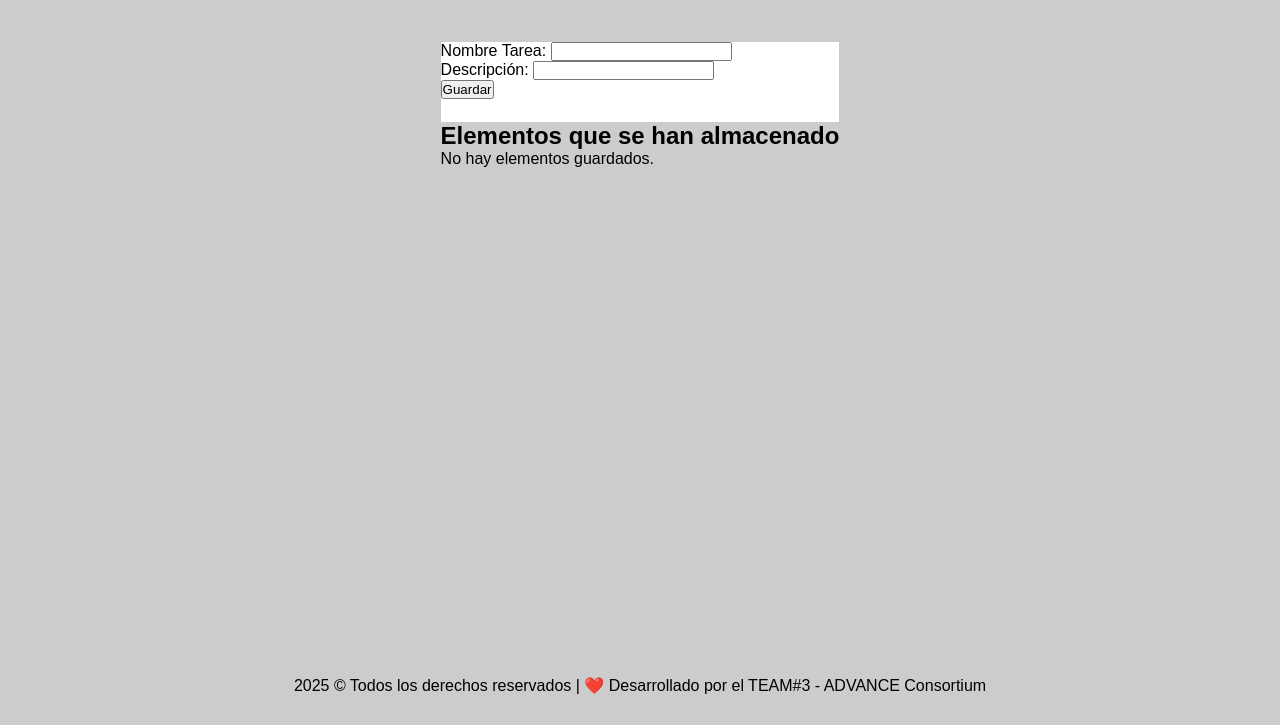
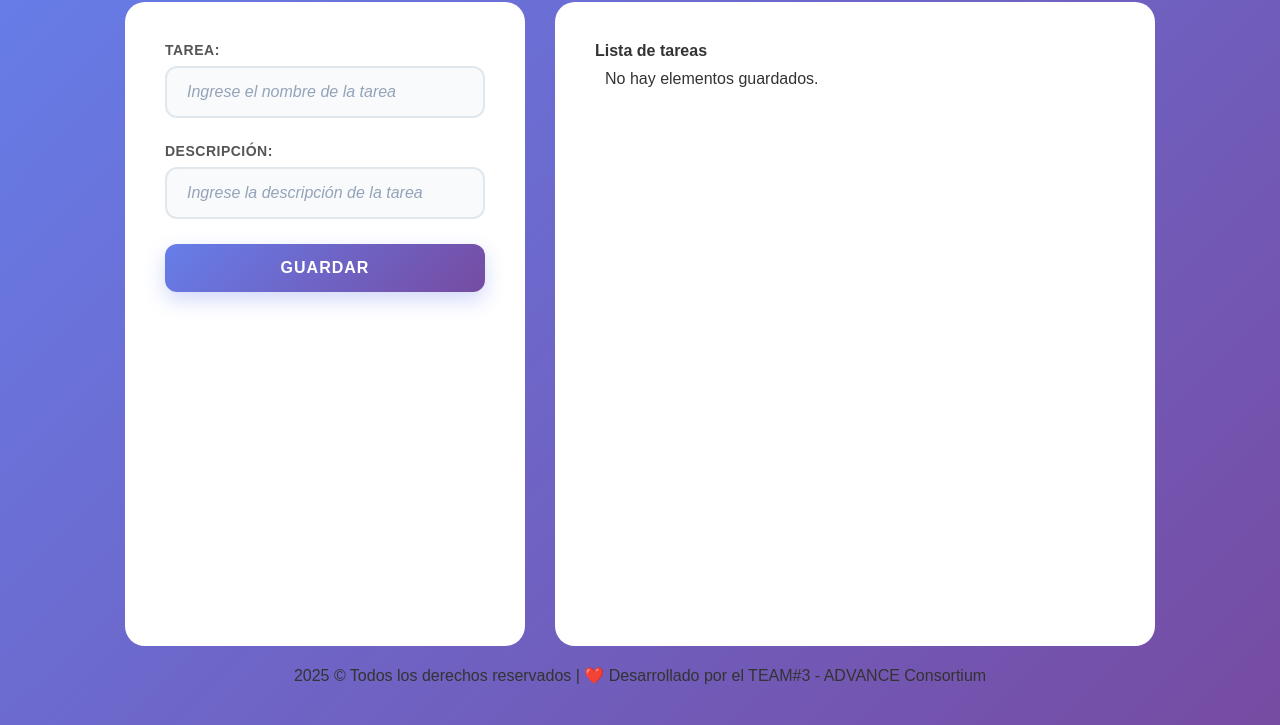
Before and after one commit to LinaMVG/crudAppCAdvance, a plain HTML site: page index.html in a window 1280 px wide. Shown: the part 75-800 px from the top of the page. Drawn offline with Linux system fonts and the light colour scheme.

Commit message:
agregar funcionalidad de edición y mejorar la estructura del formulario y estilos

```diff
--- a/app.js
+++ b/app.js
@@ -6,6 +6,7 @@ class DataManager{
 
         this.form.addEventListener("submit", (e) => this.addData(e));
         this.elementsList.addEventListener("click", this.deleteData.bind(this));
+        this.elementsList.addEventListener("click", this.editData.bind(this));
 
         this.renderData();
     }
@@ -38,6 +39,17 @@ class DataManager{
         }
     }
 
+    editData(e) {
+        if (e.target.classList.contains("editar")) {
+            const index = e.target.dataset.index;
+            this.form.name.value = this.data[index].name;
+            this.form.description.value = this.data[index].description;
+            this.data.splice(index, 1);
+            this.saveData();
+            this.renderData();
+        }
+    }
+
     renderData() {
         this.elementsList.innerHTML = "";
 
@@ -51,7 +63,8 @@ class DataManager{
             div.classList.add("item");
             div.innerHTML = `
                 <strong>${item.name}</strong><br>
-                ${item.description}<br>
+                <span>${item.description}</span><br>
+                <button class="editar" data-index="${index}">Editar</button>
                 <button class="eliminar" data-index="${index}">Eliminar</button>
             `;
             this.elementsList.appendChild(div);
--- a/index.html
+++ b/index.html
@@ -3,7 +3,8 @@
 <head>
     <meta charset="UTF-8">
     <meta name="viewport" content="width=device-width, initial-scale=1.0">
-    <title>CRUD App</title>
+    <link rel="shortcut icon" href="assets/icon-crud-app.png" type="image/x-icon">
+    <title>TASK APP | CRUD</title>
     <link rel="stylesheet" href="styles.css">
 </head>
 <body>
@@ -14,24 +15,24 @@
 
     <main>
         <section class="formZone" id="formZone">
-            <form id="form">
-                <p>Nombre Tarea: <input type="text" id="name" required></p>
-                <p>Descripción: <input type="text" id="description" required></p>
-                <button type="submit">Guardar</button>
+            <form class="form" id="form">
+                <p>Tarea: <input type="text" id="name" required placeholder="Ingrese el nombre de la tarea"></p>
+                <p>Descripción: <input type="text" id="description" required
+                    placeholder="Ingrese la descripción de la tarea"></p>
+                <button class="btnSend" type="submit">Guardar</button>
             </form>
         </section>
 
-        <section id="data">
-            <h2>Elementos que se han almacenado</h2>
-            <div id="items-list"></div>
+        <section class="data" id="data">
+            <h2>Lista de tareas</h2>
+            <div class="items-list" id="items-list"></div>
         </section>
-
     </main>
 
     <footer>
         <p>2025 © Todos los derechos reservados | ❤️ Desarrollado por el TEAM#3 - ADVANCE Consortium</p>
     </footer>
 
-     <script src="app.js"></script>
+    <script src="app.js"></script>
 </body>
 </html>
--- a/styles.css
+++ b/styles.css
@@ -6,32 +6,145 @@
 
 body {
   font-family: 'Poppins', sans-serif;
-  font-size: 16px;
-  background: #ccc;
+  background: linear-gradient(135deg, #667eea 0%, #764ba2 100%);
+  min-height: 100dvh;
+  padding: 20px;
+  color: #333;
   display: grid;
   min-height: 100dvh;
   grid-template-rows:
     auto 1fr auto;
 }
 
-header {
-  margin-top: 30px;
-  margin-buttom: 20px;
-  h1 {
-    text-align: center;
+h1 {
+  text-align: center;
+  color: #fff;
+}
+
+
+main {
+  padding-top: 20px;
+  max-width: 100%;
+  margin: 0 auto;
+  gap: 30px;
+  display: flex;
+  flex-direction: rows;
+}
+
+.formZone {
+  background: white;
+  padding: 40px;
+  border-radius: 20px;
+  width: 400px;
+}
+
+.form {
+  display: flex;
+  flex-direction: column;
+  gap: 25px;
+  margin-bottom: 30px;
+}
+
+.form p {
+  display: flex;
+  flex-direction: column;
+  gap: 8px;
+  font-weight: 600;
+  color: #555;
+  font-size: 14px;
+  text-transform: uppercase;
+  letter-spacing: 0.5px;
+}
+
+.form input {
+  padding: 15px 20px;
+  border: 2px solid #e1e8ed;
+  border-radius: 12px;
+  font-size: 16px;
+  transition: all 0.3s ease;
+  background: #f8fafc;
+  color: #333;
+}
+
+.form input:focus {
+    outline: none;
+    border-color: #667eea;
+    background: white;
+    box-shadow: 0 0 0 3px rgba(102, 126, 234, 0.1);
+    transform: translateY(-2px);
+}
+
+.form input::placeholder {
+    color: #94a3b8;
+    font-style: italic;
+}
+
+.btnSend {
+  background: linear-gradient(135deg, #667eea 0%, #764ba2 100%);
+  color: white;
+  padding: 15px 40px;
+  border: none;
+  border-radius: 12px;
+  font-size: 16px;
+  font-weight: 600;
+  cursor: pointer;
+  transition: all 0.3s ease;
+  text-transform: uppercase;
+  letter-spacing: 1px;
+  box-shadow: 0 8px 20px rgba(102, 126, 234, 0.3);
+
+  &:hover {
+    transform: translateY(-3px);
+    box-shadow: 0 12px 30px rgba(102, 126, 234, 0.4);
+    background: linear-gradient(135deg, #5a67d8 0%, #6b46c1 100%);
   }
 }
 
-main {
-  margin: 50px auto;
+
+.data {
+  background: white;
+  padding: 40px;
+  border-radius: 20px;
+  width: 600px;
+
+  h2 {
+    font-size: 16px;
+  }
 }
 
-.formZone {
-  background-color: #fff;
-  height: 80px;
+.items-list {
+  margin: 10px;
+  jutify-content: center;
+  align-items: center;
+}
+
+.item {
+  display: flex;
+  gap: 5px;
+}
+
+
+.eliminar {
+  background: linear-gradient(135deg,rgb(234, 102, 102) 0%,rgb(253, 8, 8) 100%);
+  color: white;
+  padding: 10px 20px;
+  border: none;
+  border-radius: 12px;
+  font-size: 16px;
+  font-weight: 600;
+  cursor: pointer;
+  transition: all 0.3s ease;
+  text-transform: uppercase;
+  letter-spacing: 1px;
+  box-shadow: 0 8px 20px rgba(102, 126, 234, 0.3);
+
+  &:hover {
+    transform: translateY(-3px);
+    background: linear-gradient(135deg,rgb(230, 29, 29) 0%,rgb(206, 25, 12) 100%);
+  }
 }
 
 footer {
-  padding: 30px;
+  padding: 20px;
   text-align: center;
 }
```
Also changed, not shown: assets/icon-crud-app.png (added).
